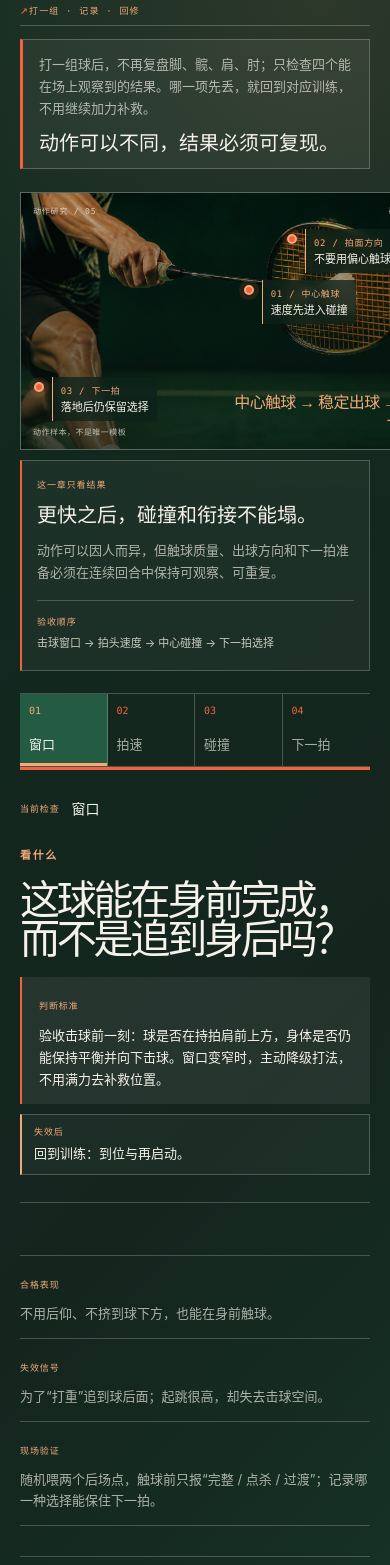
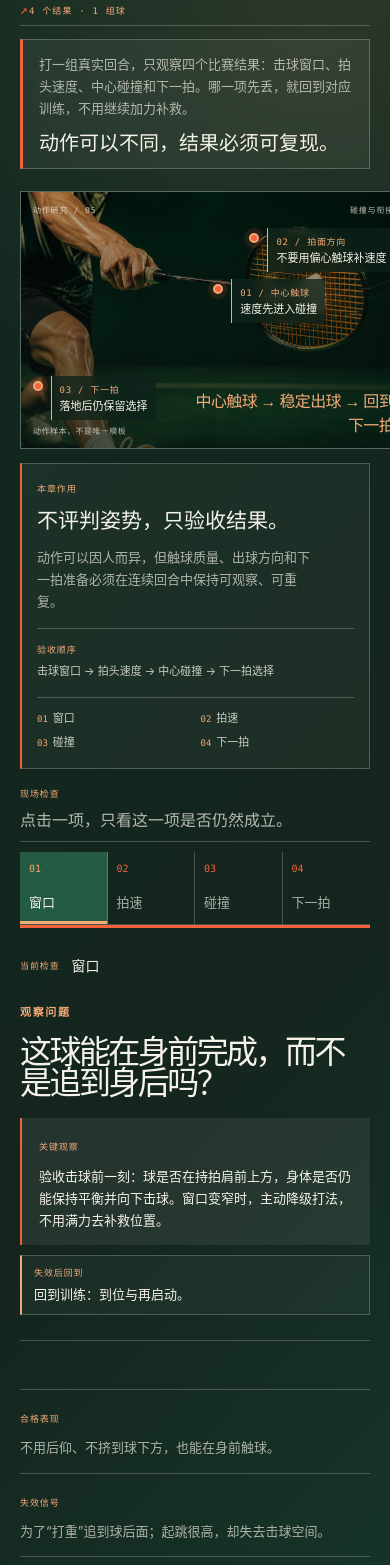
Before and after one commit to dr-birdkiwi/badminton-lab, a Next.js app: page / in a window 390 px wide. Shown: the part 8245-9810 px from the top of the page. Built offline with nearby package versions, Linux system fonts and the light colour scheme.

Commit message:
Refine on-court result audit

```diff
--- a/app/globals.css
+++ b/app/globals.css
@@ -809,6 +809,53 @@ button:focus-visible, a:focus-visible { outline: 2px solid var(--orange); outlin
   .visual-reading-note > p { font-size: 13px; }
 }
 
+/* Final chapter: turn the lesson into a compact on-court result audit. */
+.lesson-section .lesson-intro { max-width: 980px; margin-bottom: 22px; }
+.lesson-section .lesson-visual-layout { grid-template-columns: minmax(0, 1.62fr) minmax(250px, .38fr); gap: 14px; margin-bottom: 18px; }
+.lesson-section .lesson-study-plate { aspect-ratio: 1.72; }
+.lesson-section .lesson-result-note { align-content: start; gap: 13px; min-height: 0; padding: 25px 20px 20px; }
+.lesson-result-note > strong { font-size: 23px; }
+.lesson-result-note > p { max-width: 280px; }
+.lesson-result-note > div { margin-top: 3px; }
+.lesson-result-legend { display: grid !important; grid-template-columns: repeat(2, minmax(0, 1fr)); gap: 7px 10px !important; padding-top: 12px !important; }
+.lesson-result-legend span { color: rgba(245, 242, 233, .76); font-size: 10px; line-height: 1.4; }
+.lesson-result-legend b { display: inline-block; margin-right: 5px; color: var(--orange-soft); font: 9px var(--mono); font-weight: 400; }
+.lesson-check-label { display: flex; align-items: baseline; justify-content: space-between; gap: 18px; margin: 0 0 10px; padding-bottom: 10px; border-bottom: 1px solid var(--white-line); }
+.lesson-check-label span { color: var(--orange-soft); font: 9px var(--mono); letter-spacing: .1em; }
+.lesson-check-label strong { color: rgba(245, 242, 233, .72); font: 14px var(--serif); font-weight: 400; }
+.lesson-section .phase-tabs { border-top: 0; }
+.lesson-section .phase-reading { grid-template-columns: 1.12fr .88fr; min-height: 0; }
+.lesson-section .phase-main { padding-top: 30px; padding-bottom: 27px; }
+.lesson-section .phase-main h3 { max-width: 620px; margin-top: 14px; font-size: clamp(32px, 3.5vw, 54px); }
+.lesson-section .phase-action { max-width: 610px; }
+.lesson-section .phase-coach { padding-top: 26px; padding-bottom: 26px; }
+.lesson-close { display: grid; grid-template-columns: minmax(150px, .36fr) minmax(0, 1.64fr); gap: 8px 25px; margin-top: 16px; padding: 16px 18px; border: 1px solid var(--white-line); border-left: 3px solid var(--orange); background: rgba(245, 242, 233, .055); }
+.lesson-close > span { color: var(--orange-soft); font: 9px var(--mono); letter-spacing: .1em; }
+.lesson-close > strong { color: var(--paper); font: 23px/1.15 var(--serif); font-weight: 400; }
+.lesson-close > p { grid-column: 2; max-width: 660px; margin: 0; color: rgba(245, 242, 233, .68); font-size: 12px; line-height: 1.62; }
+.lesson-close > div { grid-column: 1 / -1; display: flex; flex-wrap: wrap; gap: 8px 18px; padding-top: 11px; border-top: 1px solid var(--white-line); color: rgba(245, 242, 233, .76); font: 10px var(--mono); letter-spacing: .02em; }
+
+@media (max-width: 900px) {
+  .lesson-section .lesson-visual-layout { grid-template-columns: 1fr; }
+  .lesson-section .lesson-result-note { min-height: 0; }
+  .lesson-section .phase-reading { grid-template-columns: 1fr; }
+  .lesson-section .phase-coach { border-top: 1px solid var(--white-line); border-left: 0; }
+}
+
+@media (max-width: 700px) {
+  .lesson-check-label { display: grid; gap: 7px; }
+  .lesson-check-label strong { font-size: 16px; }
+  .lesson-section .lesson-study-plate { aspect-ratio: 1.5; }
+  .lesson-section .lesson-result-note { padding: 18px 15px 16px; }
+  .lesson-result-note > strong { font-size: 21px; }
+  .lesson-section .phase-main { padding-top: 27px; padding-bottom: 25px; }
+  .lesson-close { grid-template-columns: 1fr; gap: 9px; padding: 15px; }
+  .lesson-close > strong,
+  .lesson-close > p,
+  .lesson-close > div { grid-column: 1; }
+  .lesson-close > div { display: grid; gap: 7px; }
+}
+
 /* Training prescription board: the selected stage owns both the image and the reading. */
 .training-section .training-layout { grid-template-columns: minmax(0, 1.08fr) minmax(0, .92fr); gap: 16px; align-items: start; }
 .training-section .training-visual { padding: 22px; border: 1px solid var(--white-line); background: rgba(8, 26, 19, .52); }
--- a/app/page.tsx
+++ b/app/page.tsx
@@ -328,21 +328,21 @@ export default function Home() {
       </section>
 
       <section id="lesson" className="lesson-section force-section">
-        <div className="section-heading"><div><span className="section-label">训练转化</span><h2>训练有没有变成<br /><em>比赛结果？</em></h2></div><span className="section-index">打一组 · 记录 · 回修</span></div>
-        <div className="lesson-intro"><p>打一组球后，不再复盘脚、髋、肩、肘；只检查四个能在场上观察到的结果。哪一项先丢，就回到对应训练，不用继续加力补救。</p><strong>动作可以不同，结果必须可复现。</strong></div>
+        <div className="section-heading"><div><span className="section-label">上场验收</span><h2>更快之后，<br /><em>结果不能塌。</em></h2></div><span className="section-index">4 个结果 · 1 组球</span></div>
+        <div className="lesson-intro"><p>打一组真实回合，只观察四个比赛结果：击球窗口、拍头速度、中心碰撞和下一拍。哪一项先丢，就回到对应训练，不用继续加力补救。</p><strong>动作可以不同，结果必须可复现。</strong></div>
         <div className="lesson-visual-layout">
           <StudyPlate src="/impact-study.png" alt="羽毛球拍与羽毛球中心碰撞的高速动作研究图，展示拍面、触球位置和击球后的衔接关系" meta="动作研究 / 05" side="碰撞与衔接" footer="中心触球 → 稳定出球 → 回到下一拍" markers={lessonMarkers} className="lesson-study-plate" />
-          <div className="visual-reading-note"><span>这一章只看结果</span><strong>更快之后，碰撞和衔接不能塌。</strong><p>动作可以因人而异，但触球质量、出球方向和下一拍准备必须在连续回合中保持可观察、可重复。</p><div><b>验收顺序</b><span>击球窗口 → 拍头速度 → 中心碰撞 → 下一拍选择</span></div></div>
+          <div className="visual-reading-note lesson-result-note"><span>本章作用</span><strong>不评判姿势，只验收结果。</strong><p>动作可以因人而异，但触球质量、出球方向和下一拍准备必须在连续回合中保持可观察、可重复。</p><div><b>验收顺序</b><span>击球窗口 → 拍头速度 → 中心碰撞 → 下一拍选择</span></div><div className="lesson-result-legend"><span><b>01</b>窗口</span><span><b>02</b>拍速</span><span><b>03</b>碰撞</span><span><b>04</b>下一拍</span></div></div>
         </div>
-        <div className="phase-tabs" role="tablist" aria-label="训练转化的四项结果">
+        <div className="lesson-check-label"><span>现场检查</span><strong>点击一项，只看这一项是否仍然成立。</strong></div>
+        <div className="phase-tabs" role="tablist" aria-label="上场验收的四项结果">
           {lessonSteps.map((item, index) => <button key={item.number} id={`step-tab-${item.number}`} className={activeStep === index ? 'phase-tab active' : 'phase-tab'} onClick={() => setActiveStep(index)} role="tab" aria-selected={activeStep === index} aria-controls="step-panel"><span>{item.number}</span><strong>{item.label}</strong></button>)}
         </div>
         <div id="step-panel" className="phase-reading" role="tabpanel" tabIndex={0} aria-labelledby={`step-tab-${step.number}`}>
-          <div className="phase-main"><div className="phase-status"><span>当前检查</span><strong>{step.label}</strong></div><span className="section-label">看什么</span><h3>{step.title}</h3><div className="phase-action"><span>判断标准</span><p>{step.action}</p></div><div className="phase-next"><span>失效后</span><strong>{step.next}</strong></div></div>
+          <div className="phase-main"><div className="phase-status"><span>当前检查</span><strong>{step.label}</strong></div><span className="section-label">观察问题</span><h3>{step.title}</h3><div className="phase-action"><span>关键观察</span><p>{step.action}</p></div><div className="phase-next"><span>失效后回到</span><strong>{step.next}</strong></div></div>
           <div className="phase-coach"><div className="coach-row"><span>合格表现</span><p>{step.cue}</p></div><div className="coach-row"><span>失效信号</span><p>{step.avoid}</p></div><div className="coach-row coach-drill"><span>现场验证</span><p>{step.drill}</p></div></div>
         </div>
-        <div className="lesson-verdict"><div className="verdict-head"><span>这一章的判定</span><strong>更快之后，结果不能塌。</strong></div><div className="verdict-grid"><div><b>01</b><strong>窗口不丢</strong><p>不用后仰，仍能在身前完成击球。</p></div><div><b>02</b><strong>碰撞不散</strong><p>中心触球与目标命中保持稳定。</p></div><div><b>03</b><strong>下一拍不断</strong><p>对手触球前已完成分腿和选择。</p></div></div><p className="verdict-rule">任何一项丢失，就先降速、换打法或回到对应训练。不要把“更用力”误判成“更有效”。</p></div>
-        <p className="lesson-note">这不是动作评分，也不是判断谁是高手；它是训练后的结果验收。用结果约束动作，而不是复制某位顶级球员的一帧姿势。</p>
+        <div className="lesson-close"><span>回修原则</span><strong>先修最先丢掉的结果，再追求拍速。</strong><p>这不是动作评分，也不是判断谁是高手；它是训练后的结果验收。用结果约束动作，而不是复制某位顶级球员的一帧姿势。</p><div><span>窗口丢失 → 到位与再启动</span><span>拍速丢失 → 旋转与肩胛</span><span>碰撞或下一拍丢失 → 回到球场复测</span></div></div>
       </section>
 
       <section id="boundary" className="boundary-section force-section">
```
